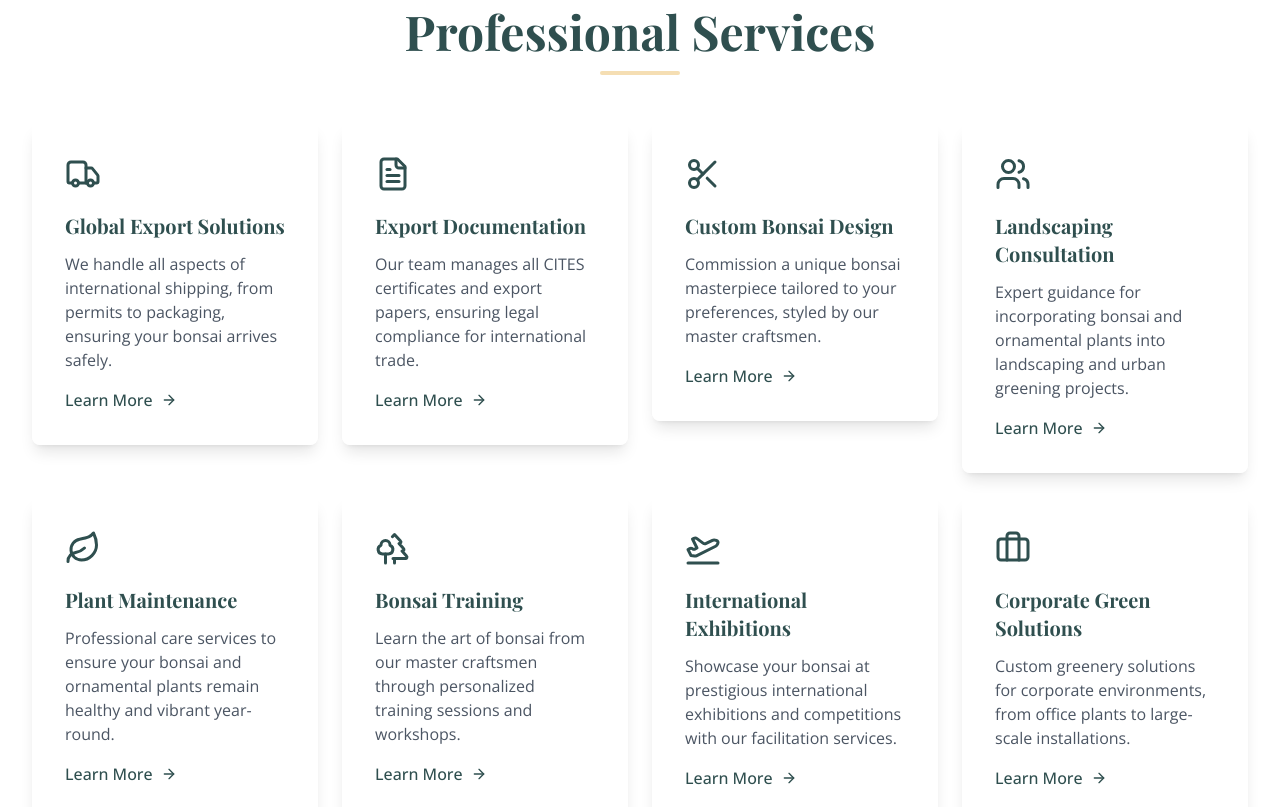
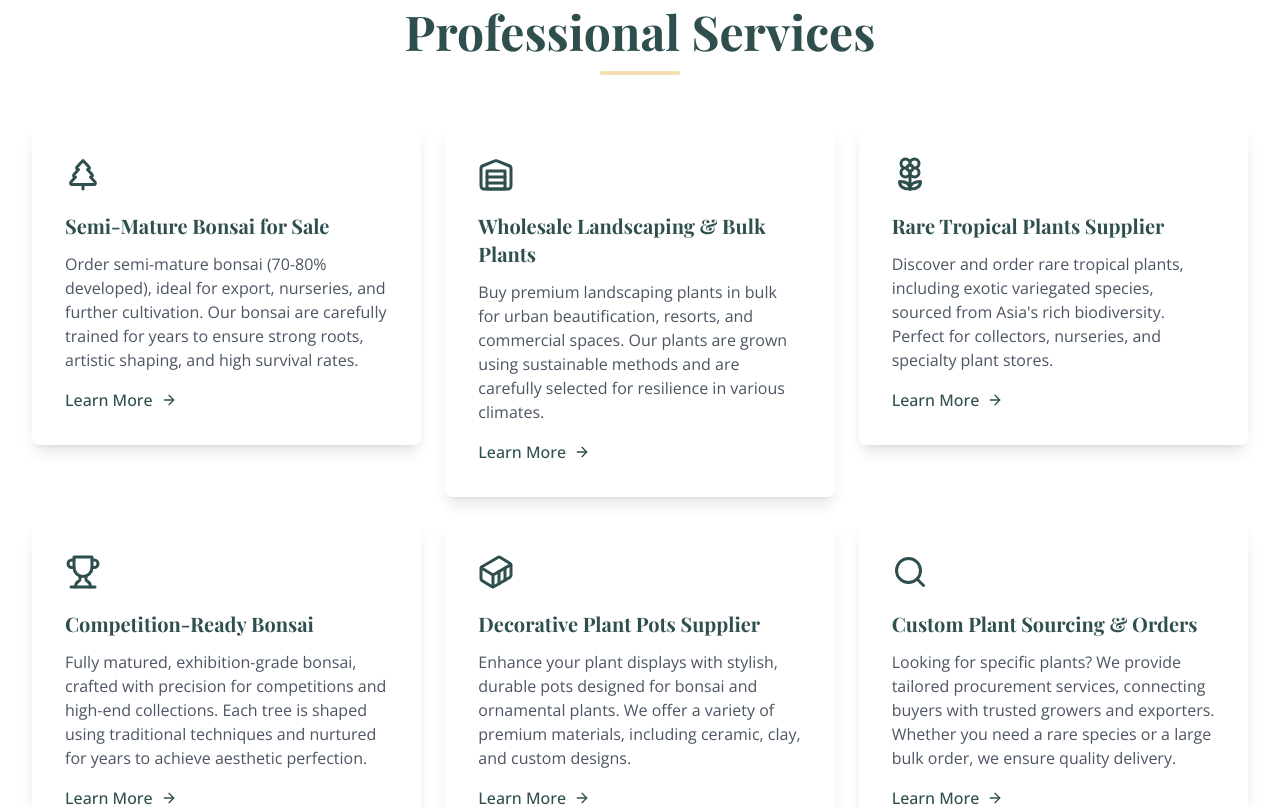
Before and after one commit to antnb/bonsai-zen-garden, a React (Vite) app: page / in a window 1280 px wide. Shown: the part 920-1727 px from the top of the page. Built offline with nearby package versions, Linux system fonts and the light colour scheme.

Commit message:
Update services section
Updated the services section with new services.

```diff
--- a/src/components/home/Services.tsx
+++ b/src/components/home/Services.tsx
@@ -1,5 +1,4 @@
-
-import { Truck, FileText, Scissors, Users, Leaf, Trees, PlaneTakeoff, Briefcase } from 'lucide-react';
+import { TreePine, Warehouse, Flower2, Trophy, Container, Search } from 'lucide-react';
 import SectionTitle from '../ui/SectionTitle';
 import ServiceCard from '../ui/ServiceCard';
 
@@ -7,51 +6,39 @@ const Services = () => {
   const services = [
     {
       id: 1,
-      icon: <Truck size={36} />,
-      title: "Global Export Solutions",
-      description: "We handle all aspects of international shipping, from permits to packaging, ensuring your bonsai arrives safely."
+      icon: <TreePine size={36} />,
+      title: "Semi-Mature Bonsai for Sale",
+      description: "Order semi-mature bonsai (70-80% developed), ideal for export, nurseries, and further cultivation. Our bonsai are carefully trained for years to ensure strong roots, artistic shaping, and high survival rates."
     },
     {
       id: 2,
-      icon: <FileText size={36} />,
-      title: "Export Documentation",
-      description: "Our team manages all CITES certificates and export papers, ensuring legal compliance for international trade."
+      icon: <Warehouse size={36} />,
+      title: "Wholesale Landscaping & Bulk Plants",
+      description: "Buy premium landscaping plants in bulk for urban beautification, resorts, and commercial spaces. Our plants are grown using sustainable methods and are carefully selected for resilience in various climates."
     },
     {
       id: 3,
-      icon: <Scissors size={36} />,
-      title: "Custom Bonsai Design",
-      description: "Commission a unique bonsai masterpiece tailored to your preferences, styled by our master craftsmen."
+      icon: <Flower2 size={36} />,
+      title: "Rare Tropical Plants Supplier",
+      description: "Discover and order rare tropical plants, including exotic variegated species, sourced from Asia's rich biodiversity. Perfect for collectors, nurseries, and specialty plant stores."
     },
     {
       id: 4,
-      icon: <Users size={36} />,
-      title: "Landscaping Consultation",
-      description: "Expert guidance for incorporating bonsai and ornamental plants into landscaping and urban greening projects."
+      icon: <Trophy size={36} />,
+      title: "Competition-Ready Bonsai",
+      description: "Fully matured, exhibition-grade bonsai, crafted with precision for competitions and high-end collections. Each tree is shaped using traditional techniques and nurtured for years to achieve aesthetic perfection."
     },
     {
       id: 5,
-      icon: <Leaf size={36} />,
-      title: "Plant Maintenance",
-      description: "Professional care services to ensure your bonsai and ornamental plants remain healthy and vibrant year-round."
+      icon: <Container size={36} />,
+      title: "Decorative Plant Pots Supplier",
+      description: "Enhance your plant displays with stylish, durable pots designed for bonsai and ornamental plants. We offer a variety of premium materials, including ceramic, clay, and custom designs."
     },
     {
       id: 6,
-      icon: <Trees size={36} />,
-      title: "Bonsai Training",
-      description: "Learn the art of bonsai from our master craftsmen through personalized training sessions and workshops."
-    },
-    {
-      id: 7,
-      icon: <PlaneTakeoff size={36} />,
-      title: "International Exhibitions",
-      description: "Showcase your bonsai at prestigious international exhibitions and competitions with our facilitation services."
-    },
-    {
-      id: 8,
-      icon: <Briefcase size={36} />,
-      title: "Corporate Green Solutions",
-      description: "Custom greenery solutions for corporate environments, from office plants to large-scale installations."
+      icon: <Search size={36} />,
+      title: "Custom Plant Sourcing & Orders",
+      description: "Looking for specific plants? We provide tailored procurement services, connecting buyers with trusted growers and exporters. Whether you need a rare species or a large bulk order, we ensure quality delivery."
     }
   ];
 
@@ -63,8 +50,8 @@ const Services = () => {
           title="Professional Services"
         />
 
-        <div className="grid grid-cols-1 md:grid-cols-2 lg:grid-cols-4 gap-6">
-          {services.slice(0, 8).map((service, index) => (
+        <div className="grid grid-cols-1 md:grid-cols-2 lg:grid-cols-3 gap-6">
+          {services.map((service, index) => (
             <div key={service.id} className={`opacity-0 animate-fade-in`} style={{ animationDelay: `${0.2 * index}s` }}>
               <ServiceCard
                 icon={service.icon}
```
